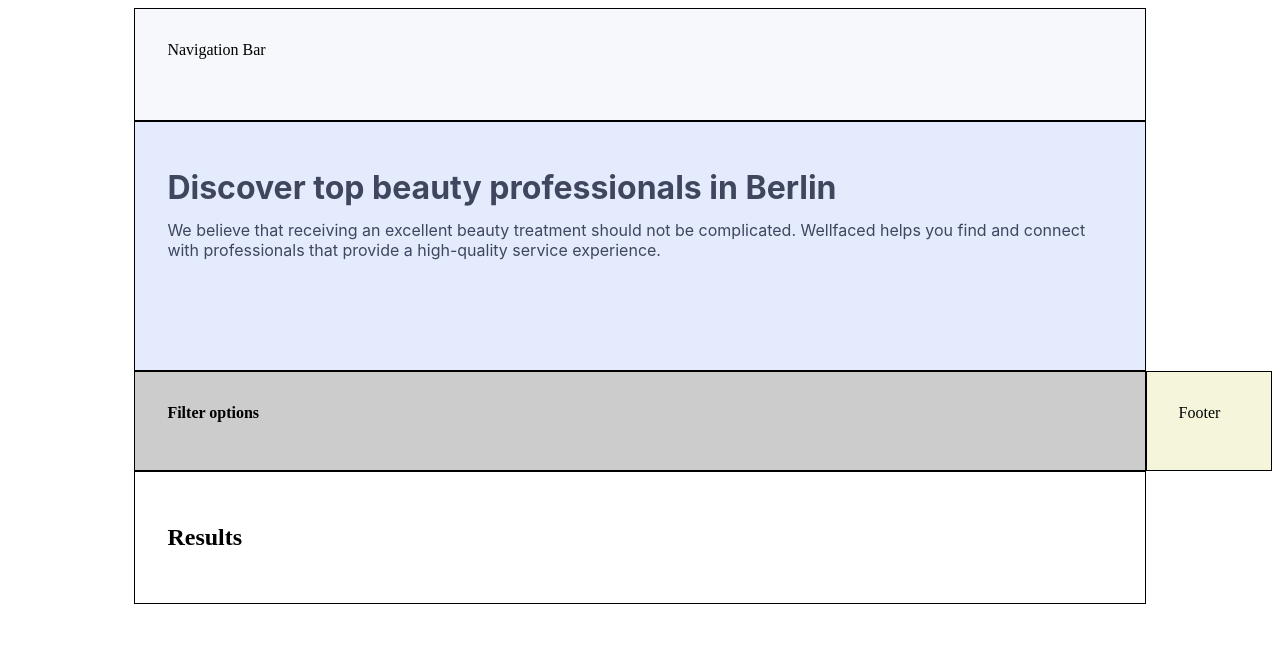
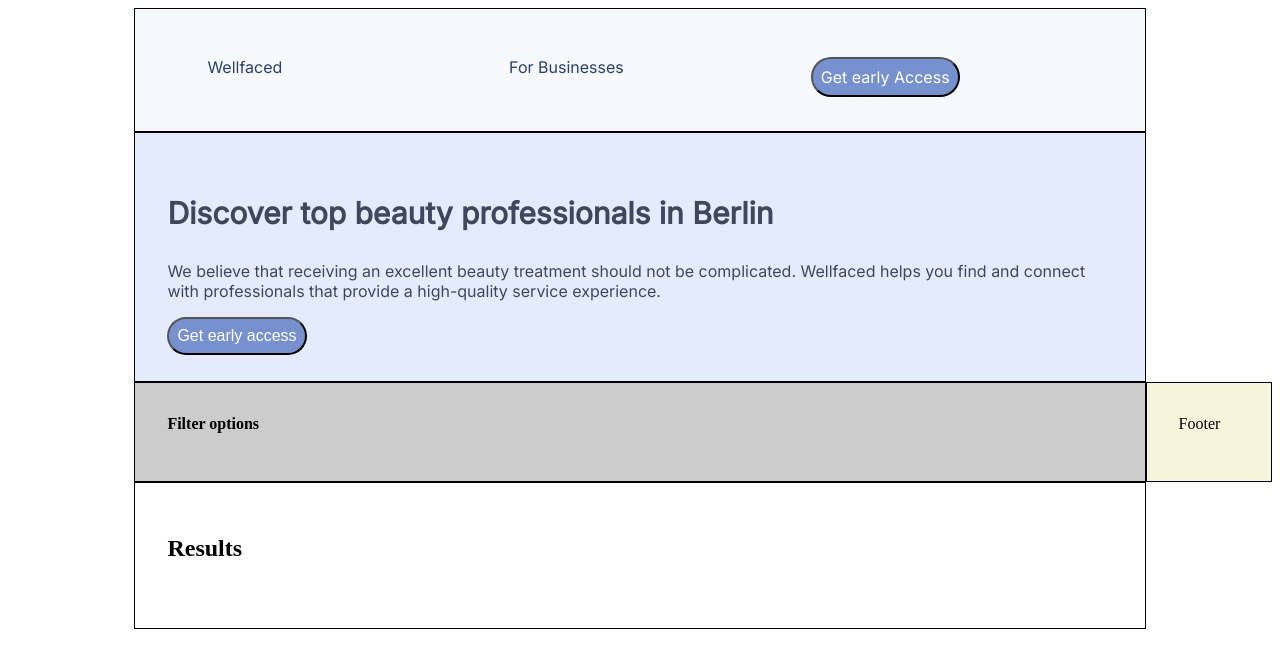
Before and after one commit to AustralianMint/Express5Tutorial, a website: page public/statics/wellfaced-grid.html in a window 1280 px wide. Drawn offline with Linux system fonts and the light colour scheme.

Commit message:
add nav-bar elements and buttons

```diff
--- a/public/statics/wellfaced-grid.html
+++ b/public/statics/wellfaced-grid.html
@@ -2,15 +2,23 @@
     <head>
         <title>Wellfaced Grid</title>
         <link rel="stylesheet" href="../css/wellfaced-grid.css">
+        <link rel="stylesheet" href="https://fonts.googleapis.com/css?family=Inter">
     </head>
     <body>
         <div class="wrapper">
-            <nav>Navigation Bar</nav>
+            <nav>
+                <ul>
+                    <li><a href="#Home">Wellfaced</a></li>
+                    <li><a href="#Business">For Businesses</a></li>
+                    <li><button class="button"><a href="#EarlyAccess" class="early-access-button">Get early Access</a></button></li>
+                </ul>
+            </nav>
             <main>
-                <h1>Discover top beauty professionals in Berlin</h1>
+                <p class="header-paragraph">Discover top beauty professionals in Berlin</p>
                 <p>We believe that receiving an excellent beauty treatment
                 should not be complicated. Wellfaced helps you find and connect
                 with professionals that provide a high-quality service experience.</p>
+                <button type="button" class="button"> Get early access </button>
             </main>
             <article id="filter-options">Filter options</article>
             <footer>Footer</footer>
```
